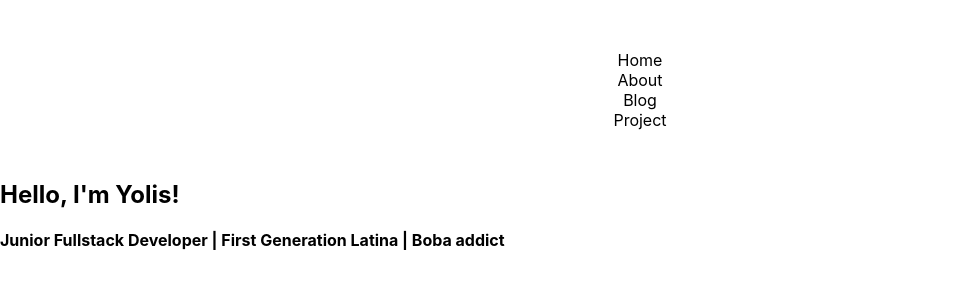
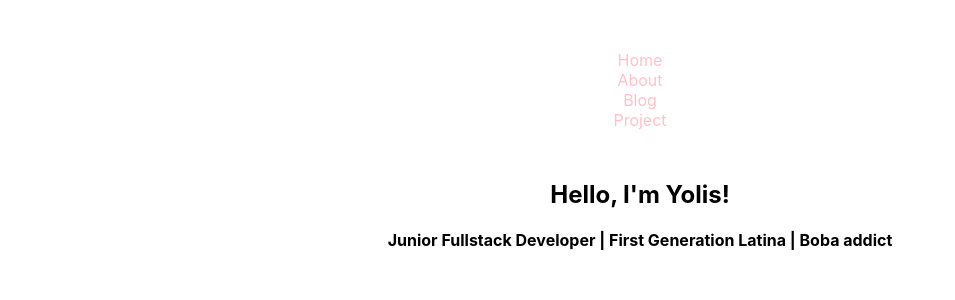
Before and after one commit to Yolisss/devPortfolio, a Next.js app: page / in a window 1280 px wide. Shown: the top 300 px of the page, without its empty margins (0-955 px from the left). Built offline with nearby package versions, Linux system fonts and the light colour scheme.

Commit message:
attempted to structure navbar as a row however did not work

```diff
--- a/styles/Home.module.css
+++ b/styles/Home.module.css
@@ -92,4 +92,9 @@
 .mainnav {
   text-align: center;
   padding: 50px;
+  flex-direction: row;
+  color: pink;
 }
+.hometext {
+  text-align: center;
+}
```
